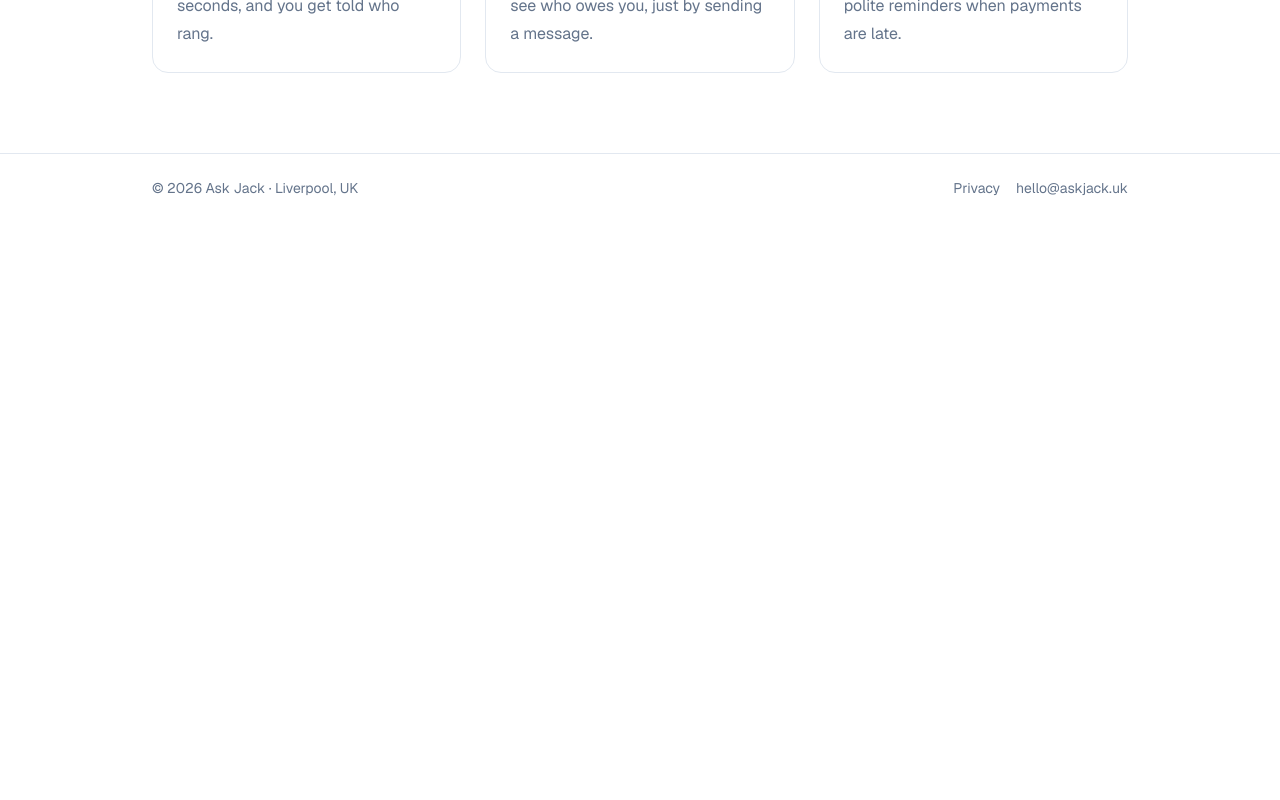
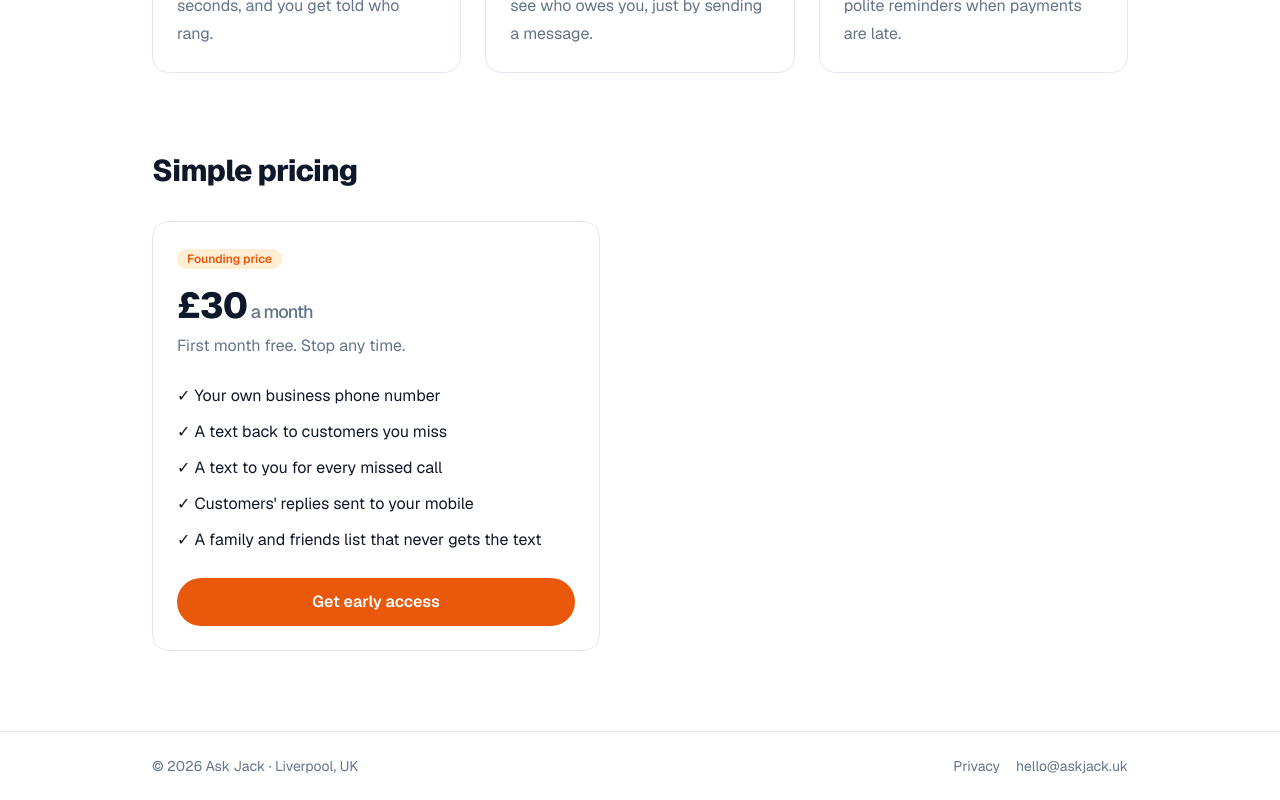
Before and after one commit to jniedzw/askjack-site, a Next.js app: page / in a window 1280 px wide. Shown: the part 825-1625 px from the top of the page. Before the commit the page ends 1047 px from the top, so only its background shows below. Built offline with nearby package versions, Linux system fonts and the light colour scheme.

Commit message:
Add founding price and hidden testimonials section

```diff
--- a/app/page.tsx
+++ b/app/page.tsx
@@ -17,6 +17,17 @@ const features = [
     body: "Quotes from a photo and a voice note, invoices from the quote, and polite reminders when payments are late.",
     status: "Coming soon",
   },
+];
+
+// Real customers only, with their permission. This section stays hidden while empty.
+const testimonials: { quote: string; name: string; trade: string }[] = [];
+
+const included = [
+  "Your own business phone number",
+  "A text back to customers you miss",
+  "A text to you for every missed call",
+  "Customers' replies sent to your mobile",
+  "A family and friends list that never gets the text",
 ];
 
 export default function Home() {
@@ -74,6 +85,56 @@ export default function Home() {
             </div>
           ))}
         </section>
+
+        {testimonials.length > 0 && (
+          <section className="pb-20">
+            <h2 className="text-3xl font-extrabold tracking-tight">
+              What trades say
+            </h2>
+            <div className="mt-8 grid gap-6 sm:grid-cols-2">
+              {testimonials.map((testimonial) => (
+                <figure
+                  key={testimonial.name}
+                  className="rounded-2xl border border-slate-200 p-6"
+                >
+                  <blockquote className="leading-7">
+                    &ldquo;{testimonial.quote}&rdquo;
+                  </blockquote>
+                  <figcaption className="mt-4 text-sm text-muted">
+                    {testimonial.name}, {testimonial.trade}
+                  </figcaption>
+                </figure>
+              ))}
+            </div>
+          </section>
+        )}
+
+        <section className="pb-20">
+          <h2 className="text-3xl font-extrabold tracking-tight">
+            Simple pricing
+          </h2>
+          <div className="mt-8 max-w-md rounded-2xl border border-slate-200 p-6">
+            <span className="rounded-full bg-orange-100 px-2.5 py-0.5 text-xs font-semibold text-brand">
+              Founding price
+            </span>
+            <p className="mt-4 text-4xl font-extrabold tracking-tight">
+              &pound;30
+              <span className="text-lg font-medium text-muted"> a month</span>
+            </p>
+            <p className="mt-2 text-muted">First month free. Stop any time.</p>
+            <ul className="mt-6 space-y-2 leading-7">
+              {included.map((item) => (
+                <li key={item}>&#10003; {item}</li>
+              ))}
+            </ul>
+            <a
+              href="mailto:hello@askjack.uk?subject=Early%20access%20to%20Ask%20Jack"
+              className="mt-6 inline-flex h-12 w-full items-center justify-center rounded-full bg-brand px-6 font-semibold text-white transition-colors hover:bg-brand-light"
+            >
+              Get early access
+            </a>
+          </div>
+        </section>
       </main>
 
       <footer className="border-t border-slate-200">
```
